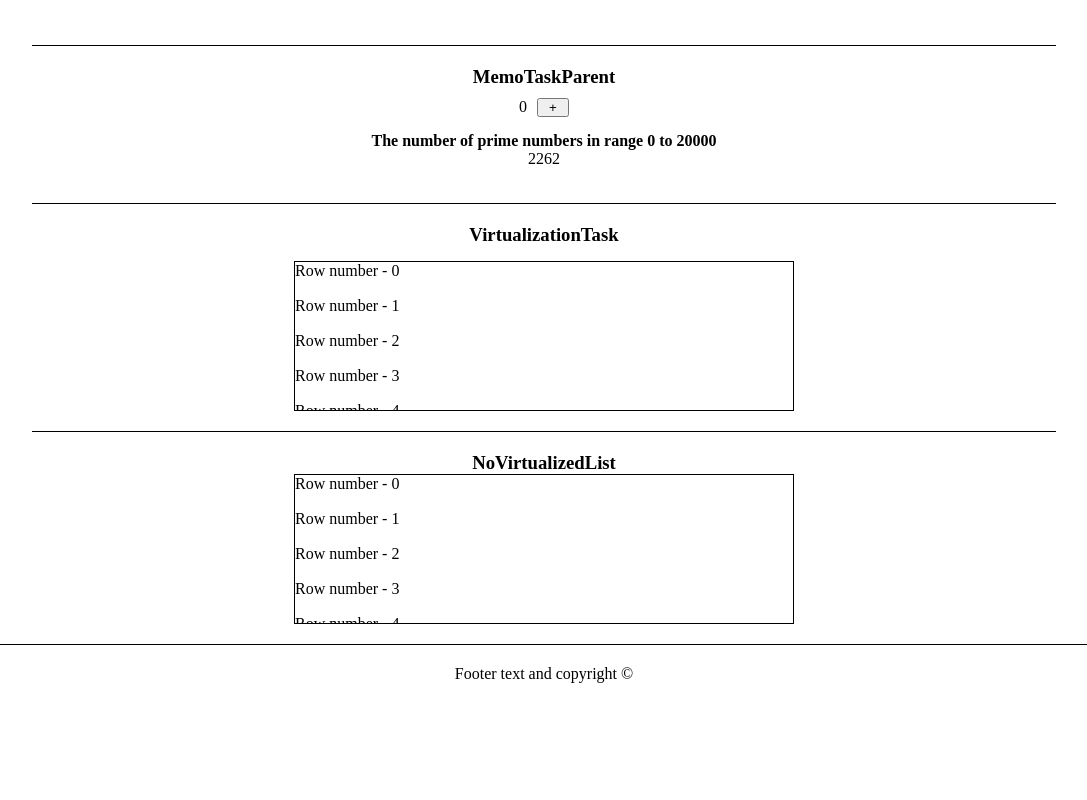
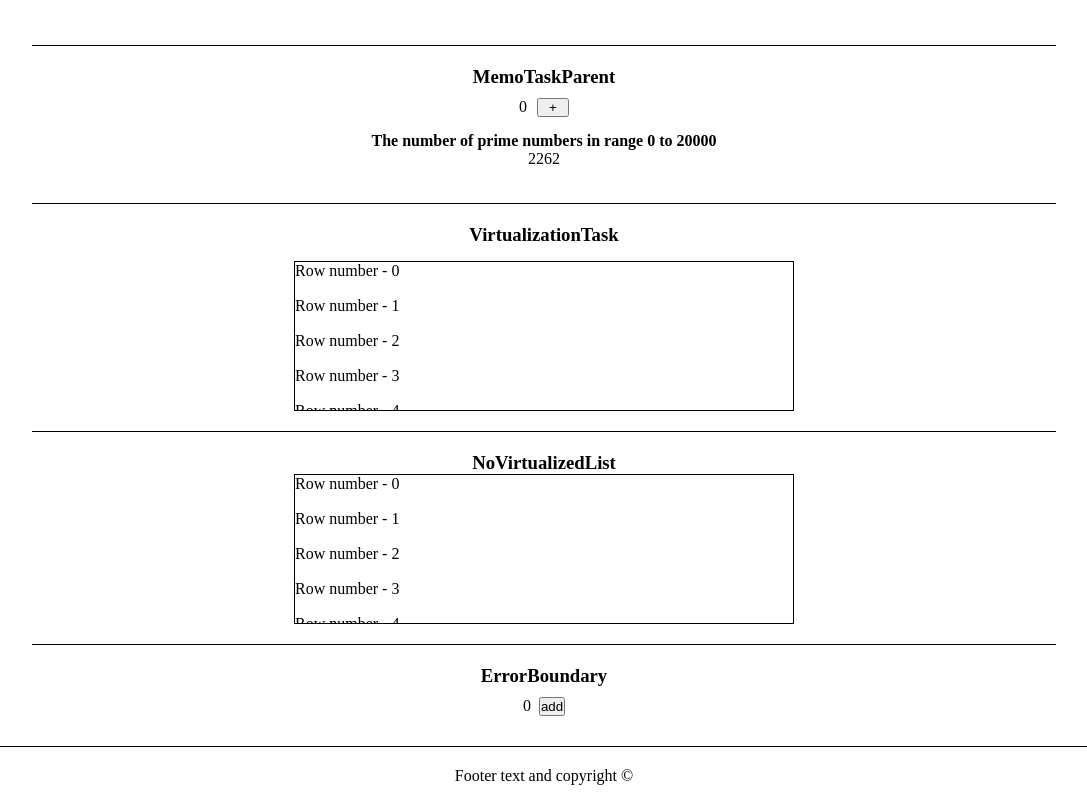
Before and after one commit to tomaszbilka/kn-portfolio, a React (Vite) app: page / in a window 1280 px wide. Shown: the part 689-1489 px from the top of the page, without its empty margins (96-1183 px from the left). Before the commit the page ends 1387 px from the top, so only its background shows below. Built offline with nearby package versions, Linux system fonts and the light colour scheme.

Commit message:
add error boundary example

```diff
--- a/package.json
+++ b/package.json
@@ -13,6 +13,7 @@
   "dependencies": {
     "react": "^17.0.2",
     "react-dom": "^17.0.2",
+    "react-error-boundary": "^4.0.4",
     "react-router-dom": "^6.10.0",
     "react-window": "^1.8.8"
   },
--- /dev/null
+++ b/src/components/ErrorBoundaryTask/ErrorBoundaryTask.module.css
@@ -0,0 +1,21 @@
+.counter {
+  display: flex;
+  margin: 10px auto;
+}
+
+.counter button {
+  margin-left: 8px;
+}
+
+.error {
+  color: #ff0000;
+}
+
+.info {
+  color: #af5d5d;
+  margin: 7px 0;
+}
+
+details {
+  margin-top: 10px;
+}
--- /dev/null
+++ b/src/components/ErrorBoundaryTask/ErrorBoundaryTask.tsx
@@ -0,0 +1,55 @@
+import { useState } from 'react';
+import { ErrorBoundary } from 'react-error-boundary';
+
+import styles from './ErrorBoundaryTask.module.css';
+
+type TProps = {
+  error: {
+    message: string;
+  };
+  resetErrorBoundary: () => void;
+};
+
+const fallbackRender = ({ error, resetErrorBoundary }: TProps) => (
+  <details>
+    <summary className={styles.error}>Error occured!</summary>
+    <div className={styles.info}>
+      <code>{error?.message}</code>
+    </div>
+    <button onClick={() => resetErrorBoundary()}>reset</button>
+  </details>
+);
+
+const CounterWithError: React.FC = () => {
+  const [counter, setCounter] = useState<number>(0);
+
+  const increaseCounterHandler = () => {
+    if (counter > 4) {
+      //ignore ts to allow component crash
+      // @ts-ignore
+      setCounter((prev) => prev.toUpperCase());
+    } else {
+      setCounter((prev) => prev + 1);
+    }
+  };
+
+  return (
+    <div className={styles.counter}>
+      <p>{counter}</p>
+      <button type="button" onClick={increaseCounterHandler}>
+        add
+      </button>
+    </div>
+  );
+};
+
+const ErrorBoundaryTask: React.FC = () => (
+  <section className="container">
+    <h3>ErrorBoundary</h3>
+    <ErrorBoundary fallbackRender={fallbackRender}>
+      <CounterWithError />
+    </ErrorBoundary>
+  </section>
+);
+
+export default ErrorBoundaryTask;
--- /dev/null
+++ b/src/components/ErrorBoundaryTask/index.ts
@@ -0,0 +1 @@
+export { default } from './ErrorBoundaryTask';
--- a/src/components/VirtualizationTask/NoVirtualizedList.tsx
+++ b/src/components/VirtualizationTask/NoVirtualizedList.tsx
@@ -4,7 +4,9 @@ const list = Array.from({ length: 1000 }, (_, index) => index);
 
 const NoVirtualizedList: React.FC = () => {
   const listRow = (row: number) => (
-    <li className={styles.listElement}>Row number - {row}</li>
+    <li className={styles.listElement} key={row}>
+      Row number - {row}
+    </li>
   );
 
   return (
--- a/src/pages/Home.tsx
+++ b/src/pages/Home.tsx
@@ -1,6 +1,7 @@
 import ConditionalHook from '../components/ConditionalHook/ConditionalHook';
 import ContextTask from '../components/ContextTask/ContextTask';
 import CustomHookTask from '../components/CustomHookTask/CustomHookTask';
+import ErrorBoundaryTask from '../components/ErrorBoundaryTask';
 import MemoTaskParent from '../components/MemoTask/MemoTaskParent';
 import VirtualizationTask from '../components/VirtualizationTask';
 import NoVirtualizedList from '../components/VirtualizationTask/NoVirtualizedList';
@@ -14,6 +15,7 @@ const Home: React.FC = () => {
       <MemoTaskParent />
       <VirtualizationTask />
       <NoVirtualizedList />
+      <ErrorBoundaryTask />
     </>
   );
 };
```
Also changed, not shown: .eslintrc.js, 1 other file (tests, documents, lock files or other folders).
